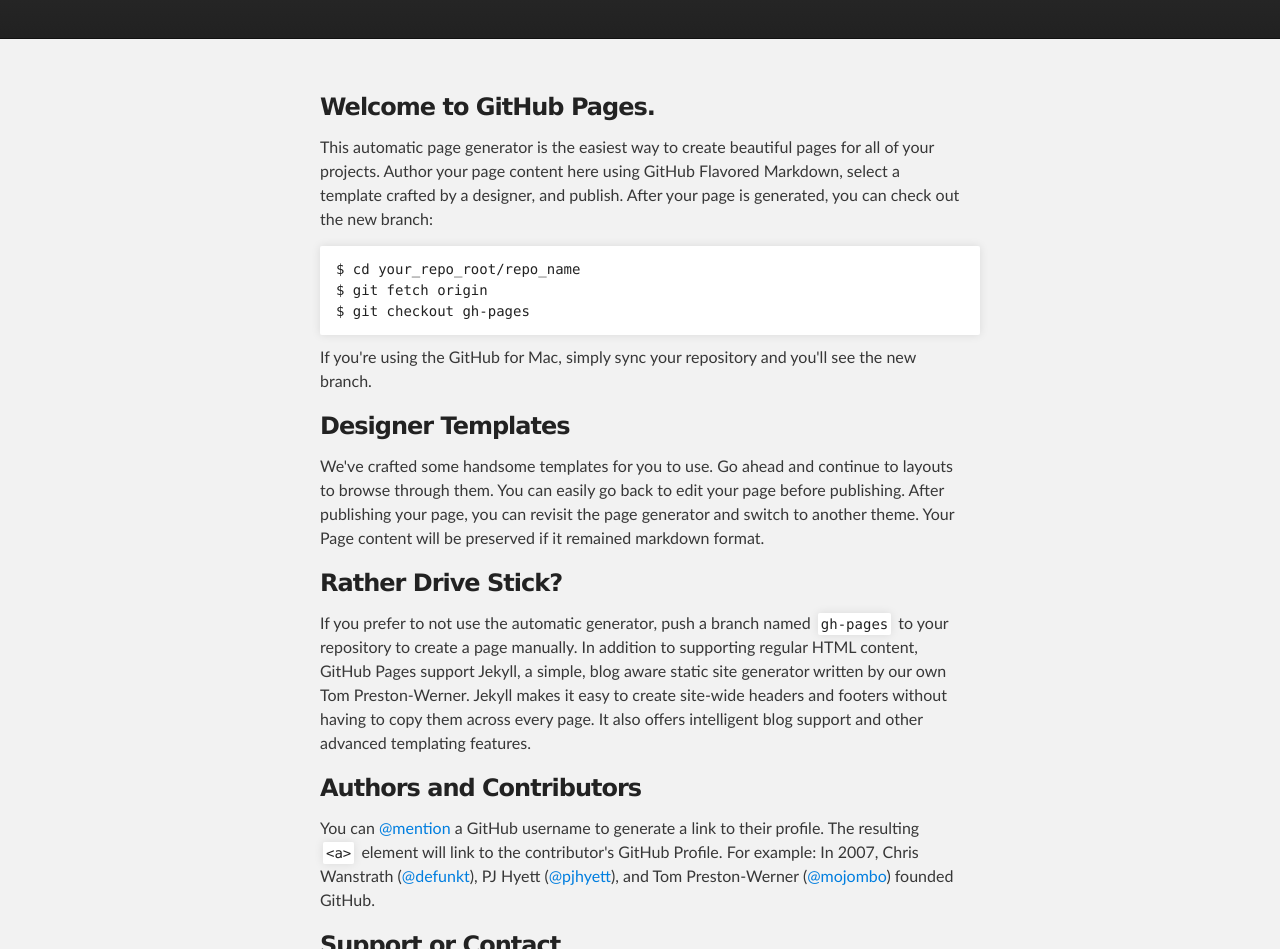
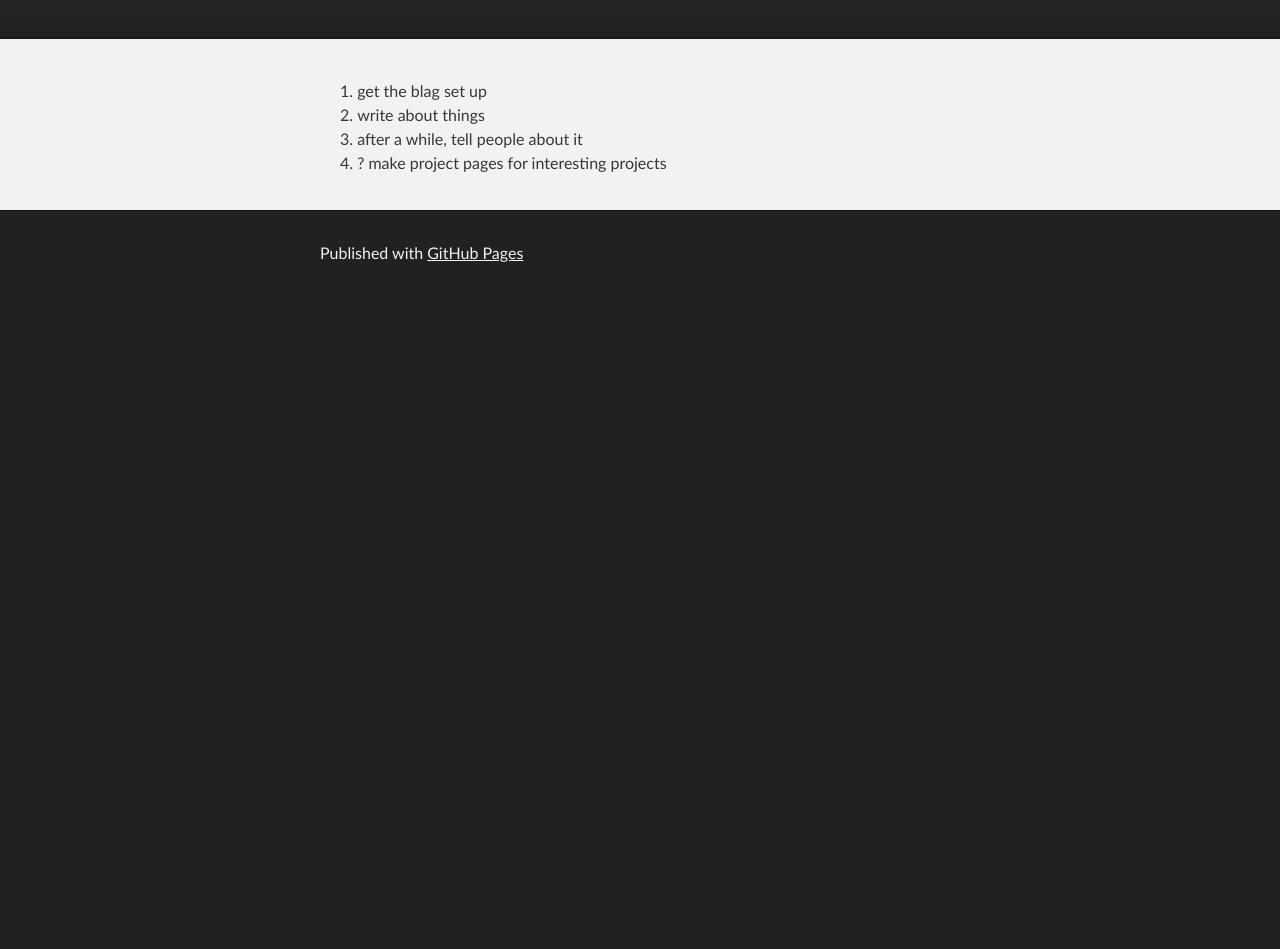
Before and after one commit to kukulski/kukulski.github.io, a plain HTML site: page index.html in a window 1280 px wide. Shown: the part 171-1120 px from the top of the page. After the commit the page ends 800 px from the top, so only its background shows below. Drawn offline with Linux system fonts and the light colour scheme.

Commit message:
Replace master branch with page content via GitHub

```diff
--- a/index.html
+++ b/index.html
@@ -4,7 +4,7 @@
   <head>
     <meta charset='utf-8' />
     <meta http-equiv="X-UA-Compatible" content="chrome=1" />
-    <meta name="description" content="Kukulski.github.io : enable github pages" />
+    <meta name="description" content="Kukulski.github.io : yup. this is me." />
 
     <link rel="stylesheet" type="text/css" media="screen" href="stylesheets/stylesheet.css">
 
@@ -19,7 +19,7 @@
           <a id="forkme_banner" href="https://github.com/kukulski">View on GitHub</a>
 
           <h1 id="project_title">Kukulski.github.io</h1>
-          <h2 id="project_tagline">enable github pages</h2>
+          <h2 id="project_tagline">yup. this is me.</h2>
 
         </header>
     </div>
@@ -27,37 +27,12 @@
     <!-- MAIN CONTENT -->
     <div id="main_content_wrap" class="outer">
       <section id="main_content" class="inner">
-        <h3>
-<a name="welcome-to-github-pages" class="anchor" href="#welcome-to-github-pages"><span class="octicon octicon-link"></span></a>Welcome to GitHub Pages.</h3>
-
-<p>This automatic page generator is the easiest way to create beautiful pages for all of your projects. Author your page content here using GitHub Flavored Markdown, select a template crafted by a designer, and publish. After your page is generated, you can check out the new branch:</p>
-
-<pre><code>$ cd your_repo_root/repo_name
-$ git fetch origin
-$ git checkout gh-pages
-</code></pre>
-
-<p>If you're using the GitHub for Mac, simply sync your repository and you'll see the new branch.</p>
-
-<h3>
-<a name="designer-templates" class="anchor" href="#designer-templates"><span class="octicon octicon-link"></span></a>Designer Templates</h3>
-
-<p>We've crafted some handsome templates for you to use. Go ahead and continue to layouts to browse through them. You can easily go back to edit your page before publishing. After publishing your page, you can revisit the page generator and switch to another theme. Your Page content will be preserved if it remained markdown format.</p>
-
-<h3>
-<a name="rather-drive-stick" class="anchor" href="#rather-drive-stick"><span class="octicon octicon-link"></span></a>Rather Drive Stick?</h3>
-
-<p>If you prefer to not use the automatic generator, push a branch named <code>gh-pages</code> to your repository to create a page manually. In addition to supporting regular HTML content, GitHub Pages support Jekyll, a simple, blog aware static site generator written by our own Tom Preston-Werner. Jekyll makes it easy to create site-wide headers and footers without having to copy them across every page. It also offers intelligent blog support and other advanced templating features.</p>
-
-<h3>
-<a name="authors-and-contributors" class="anchor" href="#authors-and-contributors"><span class="octicon octicon-link"></span></a>Authors and Contributors</h3>
-
-<p>You can <a href="https://github.com/blog/821" class="user-mention">@mention</a> a GitHub username to generate a link to their profile. The resulting <code>&lt;a&gt;</code> element will link to the contributor's GitHub Profile. For example: In 2007, Chris Wanstrath (<a href="https://github.com/defunkt" class="user-mention">@defunkt</a>), PJ Hyett (<a href="https://github.com/pjhyett" class="user-mention">@pjhyett</a>), and Tom Preston-Werner (<a href="https://github.com/mojombo" class="user-mention">@mojombo</a>) founded GitHub.</p>
-
-<h3>
-<a name="support-or-contact" class="anchor" href="#support-or-contact"><span class="octicon octicon-link"></span></a>Support or Contact</h3>
-
-<p>Having trouble with Pages? Check out the documentation at <a href="http://help.github.com/pages">http://help.github.com/pages</a> or contact <a href="mailto:support@github.com">support@github.com</a> and we’ll help you sort it out.</p>
+        <ol>
+<li>get the blag set up</li>
+<li>write about things</li>
+<li>after a while, tell people about it</li>
+<li>? make project pages for interesting projects</li>
+</ol>
       </section>
     </div>
 
```
Also changed, not shown: params.json (+1 -1 lines).
